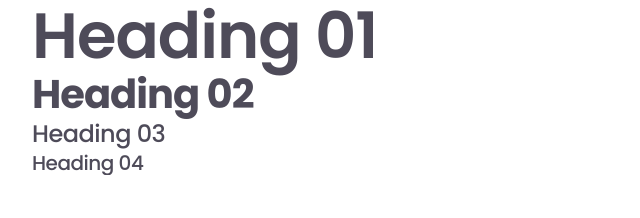
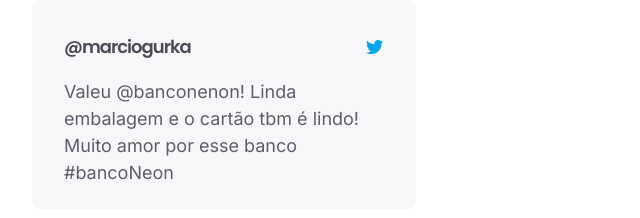
Before and after one commit to andrerousselet/neon-lp, a website built with Vite: page index.html in a window 1280 px wide. Shown: the whole page, without its empty margins (0-640 px from the left). Built offline with nearby package versions, Linux system fonts and the light colour scheme.

Commit message:
style(testimony card): add style to testimony card components

```diff
--- a/index.html
+++ b/index.html
@@ -16,10 +16,16 @@
 
   <body>
     <div class="container">
-      <h1>Heading 01</h1>
-      <h2>Heading 02</h2>
-      <h3>Heading 03</h3>
-      <h4>Heading 04</h4>
+      <div class="card-testimony">
+        <div class="card-top">
+          <strong>@marciogurka</strong>
+          <img src="./assets/twitter-icon.svg" alt="Twitter icon" />
+        </div>
+        <p>
+          Valeu @banconenon! Linda embalagem e o cartão tbm é lindo! Muito amor
+          por esse banco #bancoNeon
+        </p>
+      </div>
     </div>
     <script type="module" src="/main.js"></script>
   </body>
--- a/scss/_components.scss
+++ b/scss/_components.scss
@@ -0,0 +1,30 @@
+.card-testimony {
+  width: 100%;
+  max-width: 38.4rem;
+  height: 20.9rem;
+  background-color: rgb(241, 240, 245, 0.55);
+  border-radius: 0.9rem;
+  padding: 3.7rem 3.2rem 2.3rem;
+
+  .card-top {
+    @include flex(row, center, space-between);
+    margin-bottom: 2.1rem;
+
+    strong {
+      font-family: "Poppins", sans-serif;
+      font-weight: 600;
+      font-size: 1.8rem;
+      line-height: 112%;
+      letter-spacing: -1px;
+      color: $grey-500;
+    }
+
+  }
+
+  p {
+    font-weight: 400;
+    font-size: 1.8rem;
+    line-height: 150%;
+    color: $grey-400;
+  }
+}
```
Also changed, not shown: css/main.min.css, 1 other file.
